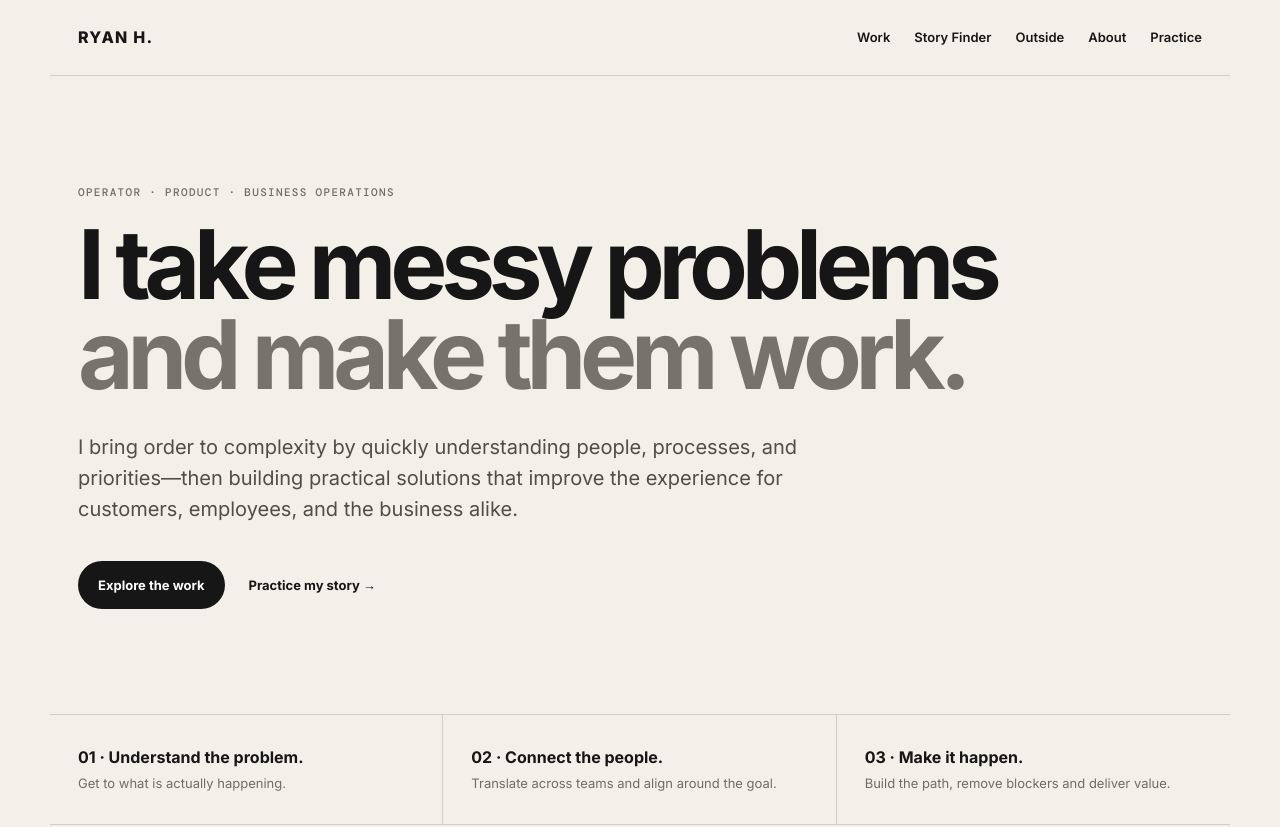
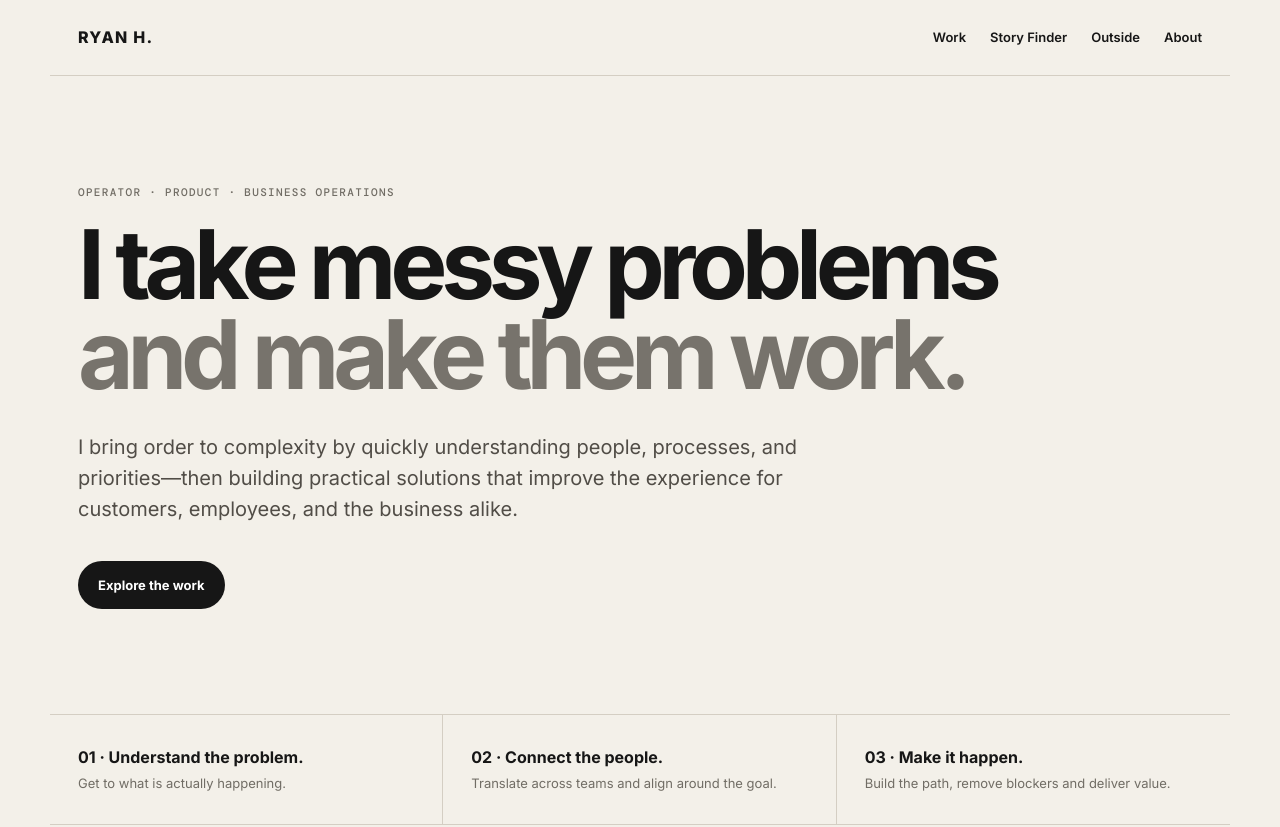
Before and after one commit to rhutnick/rhutnick.github.io, a plain HTML site: page index.html in a window 1280 px wide. Shown: the top 827 px of the page. Drawn offline with nearby package versions, Linux system fonts and the light colour scheme; files whose address does not match are found by name.

Commit message:
Refactor HTML structure and content

```diff
--- a/index.html
+++ b/index.html
@@ -1,7 +1,7 @@
 <!doctype html><html lang="en"><head><meta charset="utf-8"><meta name="viewport" content="width=device-width,initial-scale=1">
 <title>Ryan H. — Operator · Product · Business Operations</title><meta name="description" content="Ryan H. — bringing order to complexity across Product, Operations, technology and customers."><link rel="stylesheet" href="assets/styles.css"></head><body>
-<header><a class="brand" href="index.html">RYAN H.</a><nav><a href="#work">Work</a><a href="#finder">Story Finder</a><a href="#outside">Outside</a><a href="#about">About</a><a href="practice.html">Practice</a></nav></header>
-<main><section class="hero"><div class="eyebrow">OPERATOR · PRODUCT · BUSINESS OPERATIONS</div><h1>I take messy problems<br><em>and make them work.</em></h1><p>I bring order to complexity by quickly understanding people, processes, and priorities—then building practical solutions that improve the experience for customers, employees, and the business alike.</p><div class="actions"><a class="button" href="#work">Explore the work</a><a class="link" href="practice.html">Practice my story →</a></div></section>
+<header><a class="brand" href="index.html">RYAN H.</a><nav><a href="#work">Work</a><a href="#finder">Story Finder</a><a href="#outside">Outside</a><a href="#about">About</a></nav></header>
+<main><section class="hero"><div class="eyebrow">OPERATOR · PRODUCT · BUSINESS OPERATIONS</div><h1>I take messy problems<br><em>and make them work.</em></h1><p>I bring order to complexity by quickly understanding people, processes, and priorities—then building practical solutions that improve the experience for customers, employees, and the business alike.</p><div class="actions"><a class="button" href="#work">Explore the work</a></div></section>
 <section class="triad"><div><b>01 · Understand the problem.</b><span>Get to what is actually happening.</span></div><div><b>02 · Connect the people.</b><span>Translate across teams and align around the goal.</span></div><div><b>03 · Make it happen.</b><span>Build the path, remove blockers and deliver value.</span></div></section>
 <section id="finder" class="section"><div class="eyebrow">INTERVIEW STORY FINDER</div><h2>Got a question?<br>I've got a story.</h2><p class="intro">Real examples from Product, partnerships, customer experience and hands-on operations.</p><div class="grid">
 <a href="case-identity.html"><b>Complex product</b><span>Identity Verification</span></a><a href="case-campanion.html"><b>Product launch</b><span>Campanion mobile app</span></a><a href="case-partner.html"><b>Built from scratch</b><span>DocuSign Partner Program</span></a><a href="case-feedback.html"><b>Process improvement</b><span>CampMinder Feedback</span></a><a href="case-production.html"><b>Operational efficiency</b><span>Modern Bay Production</span></a><a href="case-quotetocash.html"><b>Business process</b><span>Modern Bay Quote-to-Cash</span></a><a href="case-shutterbus.html"><b>Customer experience</b><span>The ShutterBus</span></a><a href="case-extension.html"><b>Failure / lesson</b><span>DocuSign Chrome Extension</span></a><a href="case-coaching.html"><b>Coaching / leadership</b><span>Associate PM</span></a></div></section>
```
